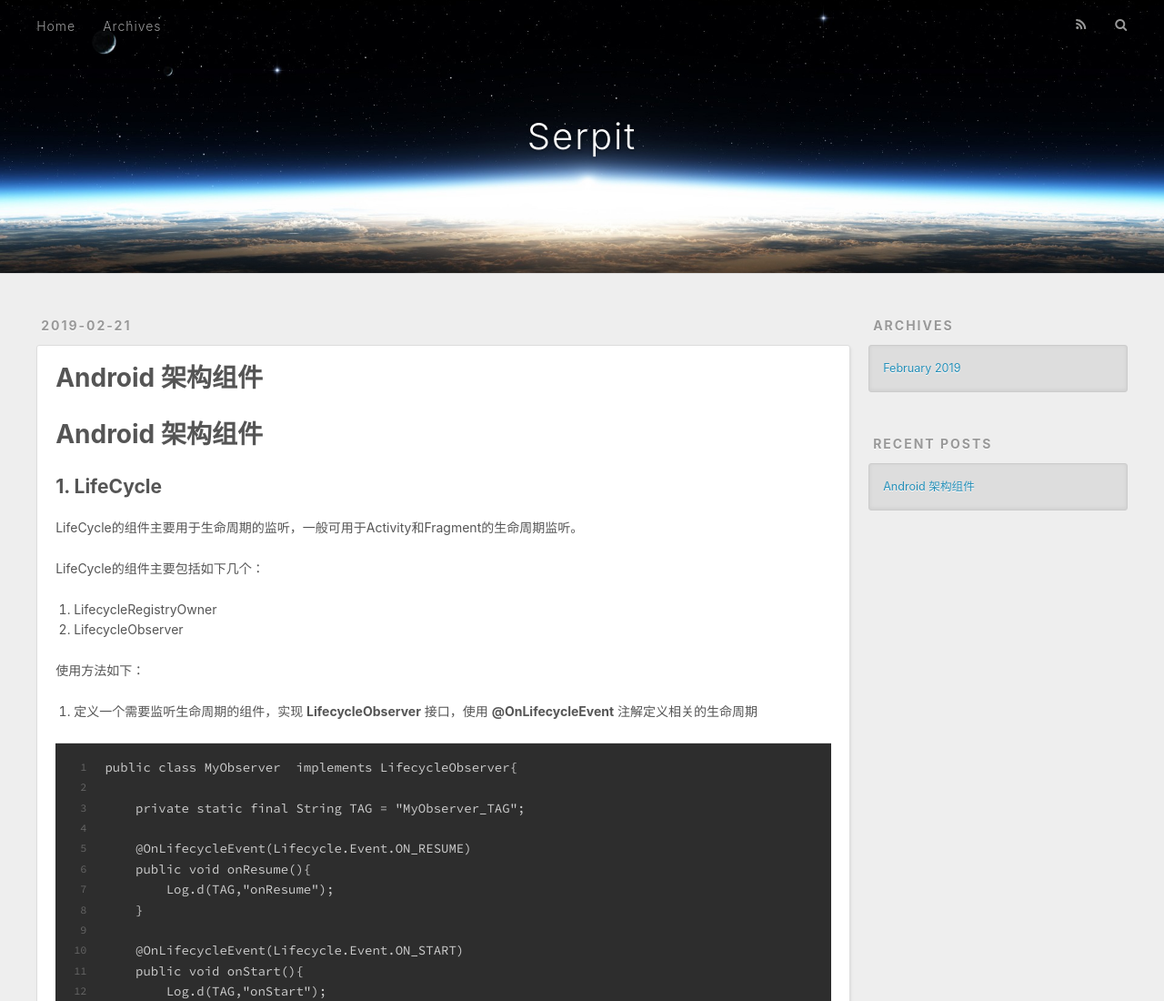
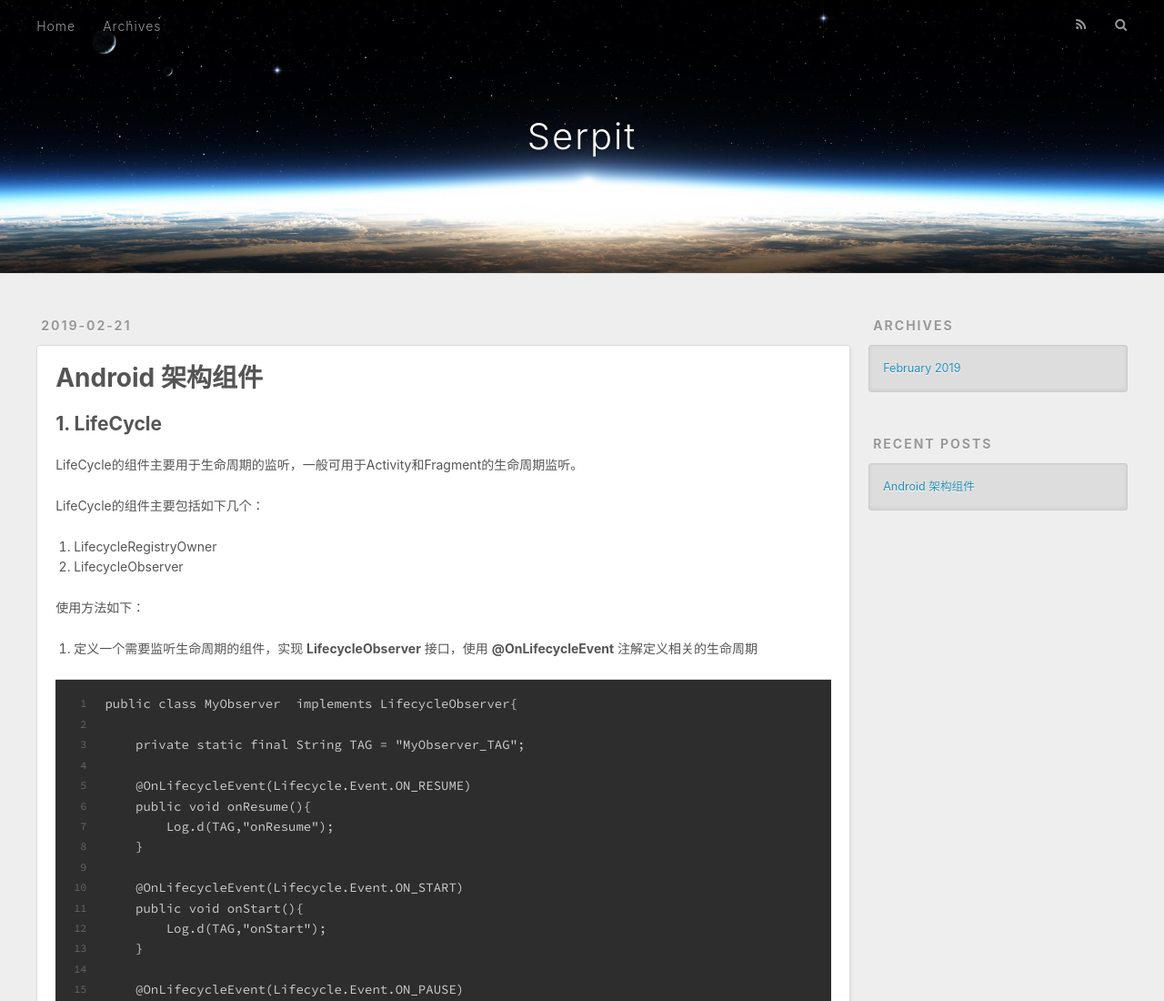
Before and after one commit to Serpit/Serpit.github.io, a plain HTML site: page 2019/02/21/my-blog/index.html in a window 1280 px wide. Shown: the top 1100 px of the page at 91% size. Drawn offline with nearby package versions, Linux system fonts and the light colour scheme.

Commit message:
Site updated: 2019-02-21 20:12:12

```diff
--- a/2019/02/21/my-blog/index.html
+++ b/2019/02/21/my-blog/index.html
@@ -7,17 +7,17 @@
 
   <title>Android 架构组件 | Serpit</title>
   <meta name="viewport" content="width=device-width, initial-scale=1, maximum-scale=1">
-  <meta name="description" content="Android 架构组件1. LifeCycleLifeCycle的组件主要用于生命周期的监听，一般可用于Activity和Fragment的生命周期监听。 LifeCycle的组件主要包括如下几个：  LifecycleRegistryOwner LifecycleObserver  使用方法如下：  定义一个需要监听生命周期的组件，实现 LifecycleObserver 接口，使用 @OnL">
+  <meta name="description" content="1. LifeCycleLifeCycle的组件主要用于生命周期的监听，一般可用于Activity和Fragment的生命周期监听。 LifeCycle的组件主要包括如下几个：  LifecycleRegistryOwner LifecycleObserver  使用方法如下：  定义一个需要监听生命周期的组件，实现 LifecycleObserver 接口，使用 @OnLifecycleEven">
 <meta property="og:type" content="article">
 <meta property="og:title" content="Android 架构组件">
 <meta property="og:url" content="http://yoursite.com/2019/02/21/my-blog/index.html">
 <meta property="og:site_name" content="Serpit">
-<meta property="og:description" content="Android 架构组件1. LifeCycleLifeCycle的组件主要用于生命周期的监听，一般可用于Activity和Fragment的生命周期监听。 LifeCycle的组件主要包括如下几个：  LifecycleRegistryOwner LifecycleObserver  使用方法如下：  定义一个需要监听生命周期的组件，实现 LifecycleObserver 接口，使用 @OnL">
+<meta property="og:description" content="1. LifeCycleLifeCycle的组件主要用于生命周期的监听，一般可用于Activity和Fragment的生命周期监听。 LifeCycle的组件主要包括如下几个：  LifecycleRegistryOwner LifecycleObserver  使用方法如下：  定义一个需要监听生命周期的组件，实现 LifecycleObserver 接口，使用 @OnLifecycleEven">
 <meta property="og:locale" content="default">
-<meta property="og:updated_time" content="2019-02-21T10:07:46.226Z">
+<meta property="og:updated_time" content="2019-02-21T12:12:02.620Z">
 <meta name="twitter:card" content="summary">
 <meta name="twitter:title" content="Android 架构组件">
-<meta name="twitter:description" content="Android 架构组件1. LifeCycleLifeCycle的组件主要用于生命周期的监听，一般可用于Activity和Fragment的生命周期监听。 LifeCycle的组件主要包括如下几个：  LifecycleRegistryOwner LifecycleObserver  使用方法如下：  定义一个需要监听生命周期的组件，实现 LifecycleObserver 接口，使用 @OnL">
+<meta name="twitter:description" content="1. LifeCycleLifeCycle的组件主要用于生命周期的监听，一般可用于Activity和Fragment的生命周期监听。 LifeCycle的组件主要包括如下几个：  LifecycleRegistryOwner LifecycleObserver  使用方法如下：  定义一个需要监听生命周期的组件，实现 LifecycleObserver 接口，使用 @OnLifecycleEven">
 
     <link rel="alternate" href="/atom.xml" title="Serpit" type="application/atom+xml">
 
@@ -86,7 +86,7 @@
 
     <div class="article-entry" itemprop="articleBody">
 
-        <h1 id="Android-架构组件"><a href="#Android-架构组件" class="headerlink" title="Android 架构组件"></a>Android 架构组件</h1><h2 id="1-LifeCycle"><a href="#1-LifeCycle" class="headerlink" title="1. LifeCycle"></a>1. LifeCycle</h2><p>LifeCycle的组件主要用于生命周期的监听，一般可用于Activity和Fragment的生命周期监听。</p>
+        <h2 id="1-LifeCycle"><a href="#1-LifeCycle" class="headerlink" title="1. LifeCycle"></a>1. LifeCycle</h2><p>LifeCycle的组件主要用于生命周期的监听，一般可用于Activity和Fragment的生命周期监听。</p>
 <p>LifeCycle的组件主要包括如下几个：</p>
 <ol>
 <li>LifecycleRegistryOwner</li>
```
Also changed, not shown: index.html (+1 -1 lines).
